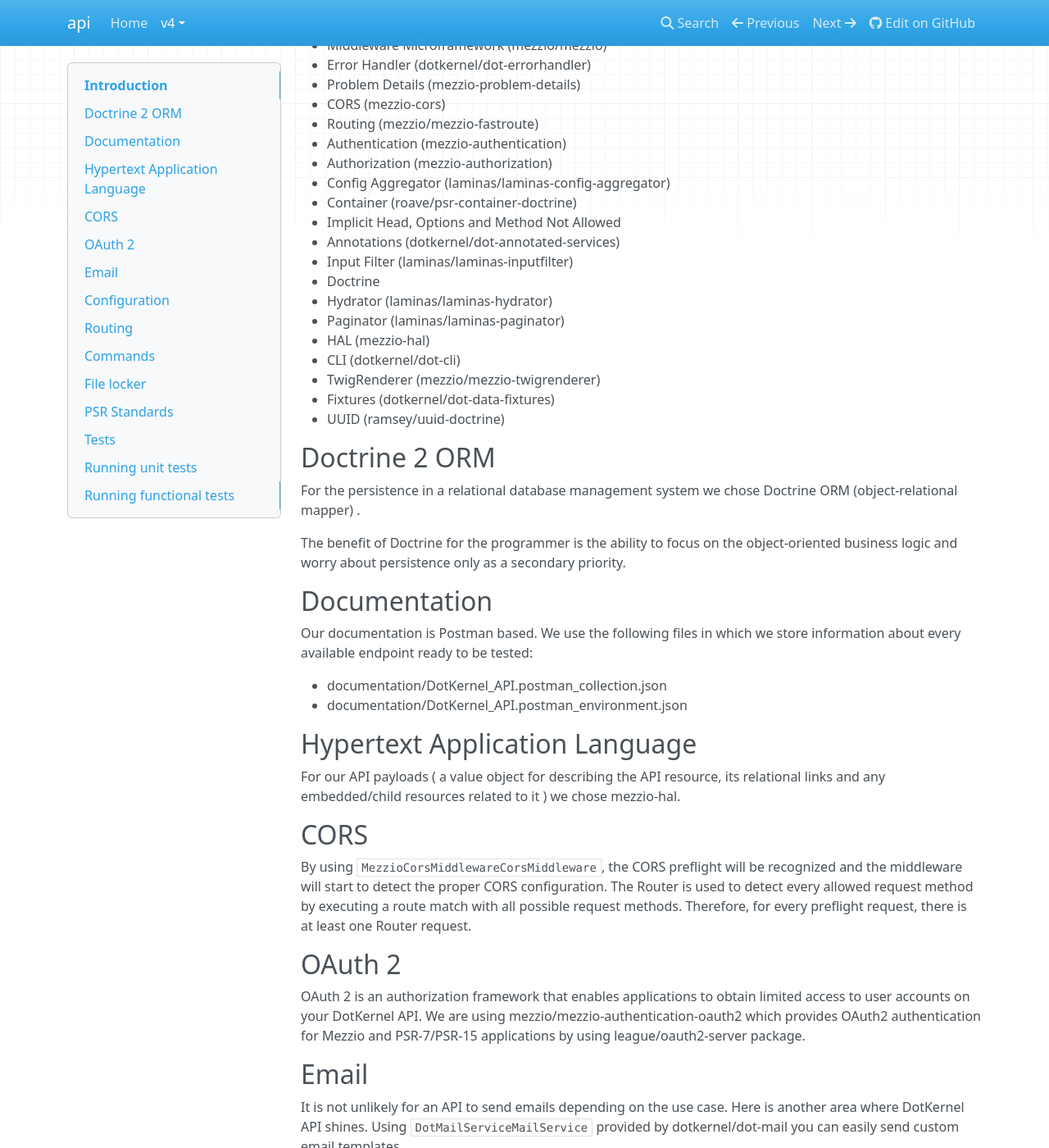
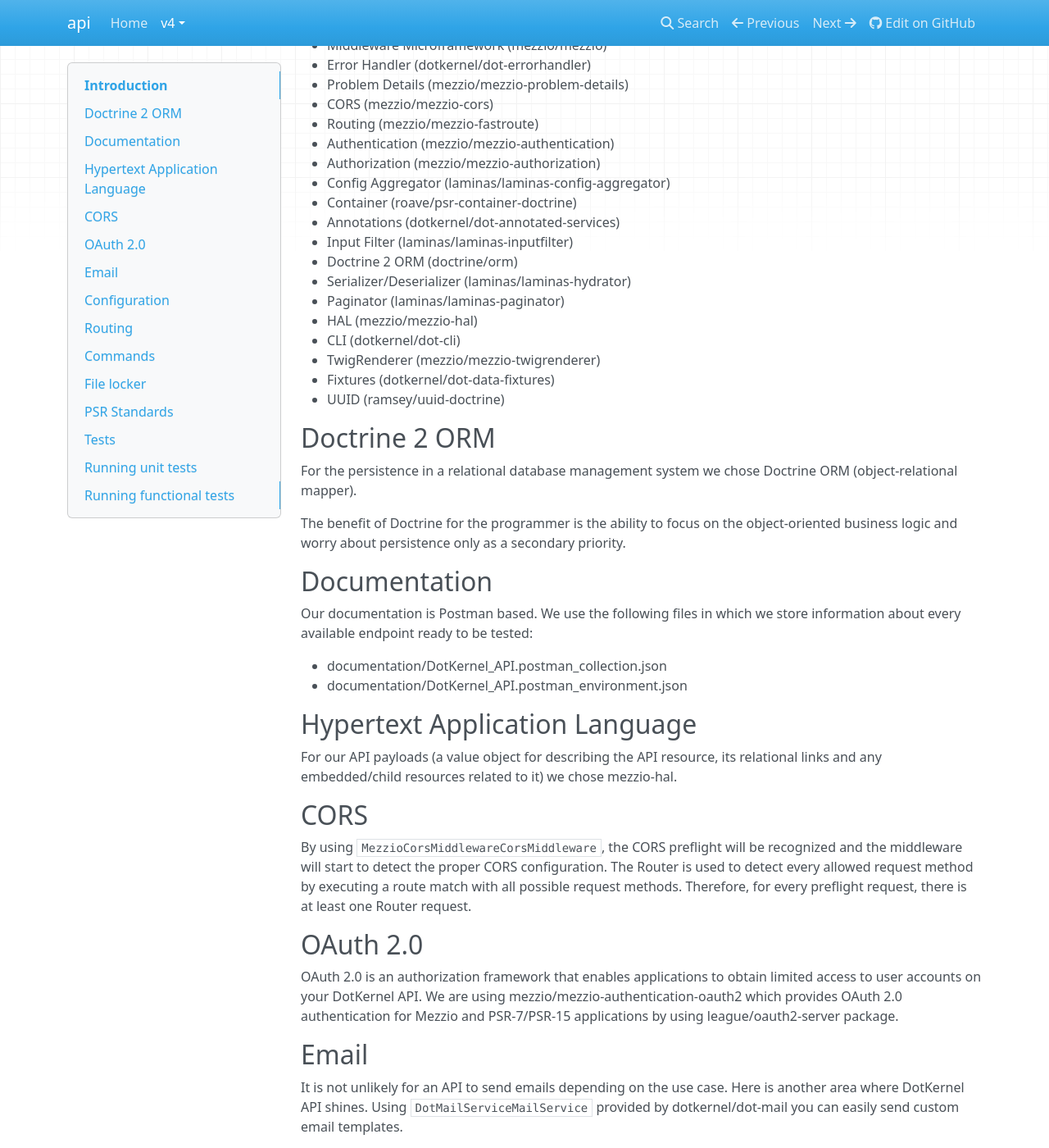
Before and after one commit to dotkernel/api, an MkDocs documentation site: the page built from docs/book/v4/introduction/introduction.md, in a window 1280 px wide and 1400 px high, scrolled down 195 px. Shown: the whole window at 82% size. Built offline with MkDocs 1.6.1, drawn with Linux system fonts in a browser that asks for light colours; nearby versions of some CDN libraries; some of the changed text lies outside the part shown.

Commit message:
Documentation updates
Signed-off-by: alexmerlin <alex.merlin.1985@gmail.com>

```diff
--- a/docs/book/v4/introduction/introduction.md
+++ b/docs/book/v4/introduction/introduction.md
@@ -6,20 +6,19 @@
 
 * Middleware Microframework (mezzio/mezzio)
 * Error Handler (dotkernel/dot-errorhandler)
-* Problem Details (mezzio-problem-details)
-* CORS (mezzio-cors)
+* Problem Details (mezzio/mezzio-problem-details)
+* CORS (mezzio/mezzio-cors)
 * Routing (mezzio/mezzio-fastroute)
-* Authentication (mezzio-authentication)
-* Authorization (mezzio-authorization)
+* Authentication (mezzio/mezzio-authentication)
+* Authorization (mezzio/mezzio-authorization)
 * Config Aggregator (laminas/laminas-config-aggregator)
 * Container (roave/psr-container-doctrine)
-* Implicit Head, Options and Method Not Allowed
 * Annotations (dotkernel/dot-annotated-services)
 * Input Filter (laminas/laminas-inputfilter)
-* Doctrine
-* Hydrator (laminas/laminas-hydrator)
+* Doctrine 2 ORM (doctrine/orm)
+* Serializer/Deserializer (laminas/laminas-hydrator)
 * Paginator (laminas/laminas-paginator)
-* HAL (mezzio-hal)
+* HAL (mezzio/mezzio-hal)
 * CLI (dotkernel/dot-cli)
 * TwigRenderer (mezzio/mezzio-twigrenderer)
 * Fixtures (dotkernel/dot-data-fixtures)
@@ -27,7 +26,7 @@
 
 ## Doctrine 2 ORM
 
-For the persistence in a relational database management system we chose Doctrine ORM (object-relational mapper) .
+For the persistence in a relational database management system we chose Doctrine ORM (object-relational mapper).
 
 The benefit of Doctrine for the programmer is the ability to focus on the object-oriented business logic and worry about persistence only as a secondary priority.
 
@@ -40,15 +39,15 @@
 
 ## Hypertext Application Language
 
-For our API payloads ( a value object for describing the API resource, its relational links and any embedded/child resources related to it ) we chose mezzio-hal.
+For our API payloads (a value object for describing the API resource, its relational links and any embedded/child resources related to it) we chose mezzio-hal.
 
 ## CORS
 
 By using `MezzioCorsMiddlewareCorsMiddleware`, the CORS preflight will be recognized and the middleware will start to detect the proper CORS configuration. The Router is used to detect every allowed request method by executing a route match with all possible request methods. Therefore, for every preflight request, there is at least one Router request.
 
-## OAuth 2
+## OAuth 2.0
 
-OAuth 2 is an authorization framework that enables applications to obtain limited access to user accounts on your DotKernel API. We are using mezzio/mezzio-authentication-oauth2 which provides OAuth2 authentication for Mezzio and PSR-7/PSR-15 applications by using league/oauth2-server package.
+OAuth 2.0 is an authorization framework that enables applications to obtain limited access to user accounts on your DotKernel API. We are using mezzio/mezzio-authentication-oauth2 which provides OAuth 2.0 authentication for Mezzio and PSR-7/PSR-15 applications by using league/oauth2-server package.
 
 ## Email
 
@@ -66,7 +65,7 @@
 
 ## Routing
 
-Each Module has a `RoutesDelegator.php` file for managing existing routes inside that specific module. It also allows a quick way of adding new routes by providing the route path, Middlewares that the route will use and the route name.
+Each module has a `RoutesDelegator.php` file for managing existing routes inside that specific module. It also allows a quick way of adding new routes by providing the route path, Middlewares that the route will use and the route name.
 
 You can allocate permissions per route name in order to restrict access for a user role to a specific route in `config/autoload/authorization.global.php`.
 
@@ -76,17 +75,17 @@
 
 ## File locker
 
-Here you will also find our brand-new file locker configuration, so you can easily turn it on or off ( by default: `'enabled' => true` )
+Here you will also find our brand-new file locker configuration, so you can easily turn it on or off (by default: `'enabled' => true`).
 
 Note: The File Locker System will create a `command-{command-default-name}.lock` file which will not let another instance of the same command to run until the previous one has finished.
 
 ## PSR Standards
 
-* PSR-3: Logger Interface – the application uses `LoggerInterface` for error logging
-* PSR-4: Autoloader – the application locates classes using an autoloader
-* PSR-7: HTTP message interfaces – the handlers return `ResponseInterface`
-* PSR-11: Container interface – the application is container-based
-* PSR-15: HTTP Server Request Handlers – the handlers implement `RequestHandlerInterface`
+* [PSR-3](https://www.php-fig.org/psr/psr-3/): Logger Interface – the application uses `LoggerInterface` for error logging
+* [PSR-4](https://www.php-fig.org/psr/psr-4): Autoloader – the application locates classes using an autoloader
+* [PSR-7](https://www.php-fig.org/psr/psr-7): HTTP message interfaces – the handlers return `ResponseInterface`
+* [PSR-11](https://www.php-fig.org/psr/psr-11): Container interface – the application is container-based
+* [PSR-15](https://www.php-fig.org/psr/psr-15): HTTP Server Request Handlers – the handlers implement `RequestHandlerInterface`
 
 ## Tests
 
```
Also changed, not shown: docs/book/v4/introduction/installation.md (+1 -1 lines), docs/book/v4/tutorials/create-book-module.md (+30 -25 lines).
